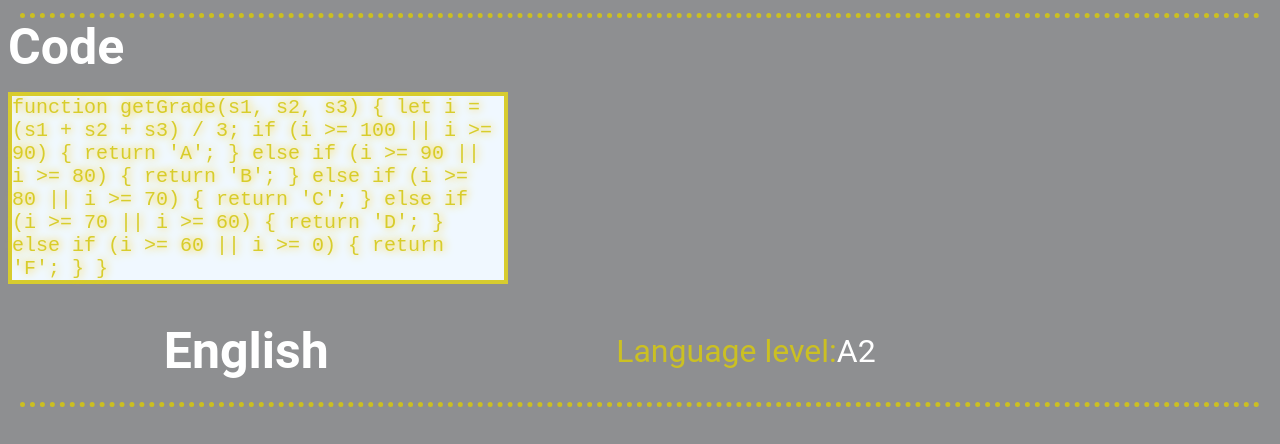
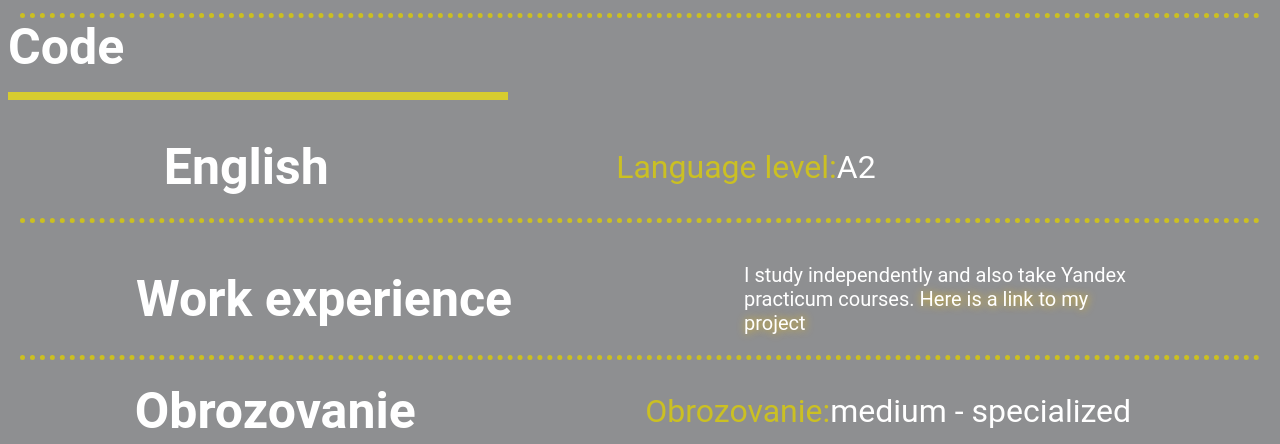
Before and after one commit to andre7061/rsschool-cv, a plain HTML site: page index.html in a window 1280 px wide. Shown: the part 1387-1831 px from the top of the page. Drawn offline with Linux system fonts and the light colour scheme.

Commit message:
feat:updeat file

```diff
--- a/index.html
+++ b/index.html
@@ -47,23 +47,23 @@
         <ul class="contacts__list">
           <li class="contacts__items">
             <img class="contacts__img" src="./assets/img/mesto1png.png" alt="mesto">
-            <span class="contacts__span"> Russia,</span> Nizhniy Novgorod
+            <span class="contacts__span">Russia,</span>Nizhniy Novgorod
           </li>
           <li class="contacts__items">
             <img class="contacts__img" src="./assets/img/email.jpg" alt="mesto">
-            <span class="contacts__span">Email:</span> olgi83@yandex.ru
+            <span class="contacts__span">Email:</span>olgi83@yandex.ru
           </li>
           <li class="contacts__items">
             <img class="contacts__img" src="./assets/img/github.png" alt="mesto">
-            <span class="contacts__span"> Github:</span> andre7061
+            <span class="contacts__span">Github:</span> andre7061
           </li>
           <li class="contacts__items">
             <img class="contacts__img" src="./assets/img/telegram.png" alt="mesto">
-            <span class="contacts__span"> Telegram:</span> @patrio76
+            <span class="contacts__span">Telegram:</span>@patrio76
           </li>
           <li class="contacts__items">
             <img class="contacts__img" src="./assets/img/Discord.jpg" alt="mesto">
-            <span class="contacts__span"> Discord:</span> andre7061#0607
+            <span class="contacts__span">Discord:</span>andre7061#0607
           </li>
         </ul>
       </div>
@@ -83,7 +83,7 @@
         <ul class="skills__list">
           <li class="skills__items">
             <img class="skills__img" src="./assets/img/galka.png" alt="galka">
-            <span class="skills__span">Web-development:</span> Html,CSS3
+            <span class="skills__span">Web-development:</span>Html,CSS3
           </li>
           <li class="skills__items">
             <img class="skills__img" src="./assets/img/galka.png" alt="galka">
@@ -99,20 +99,7 @@
     <section class="code" id="code">
       <h2 class="code__title">Code</h2>
       <p><code class="code__pre">
-              function getGrade(s1, s2, s3) {
-                let i = (s1 + s2 + s3) / 3;
-                if (i &gt;= 100 || i &gt;= 90) {
-                  return 'A';
-                } else if (i &gt;= 90 || i &gt;= 80) {
-                  return 'B';
-                } else if (i &gt;= 80 || i &gt;= 70) {
-                  return 'C';
-                } else if (i &gt;= 70 || i &gt;= 60) {
-                  return 'D';
-                  } else if (i &gt;= 60 || i &gt;= 0) {
-                  return 'F';
-                }
-              }
+
        </code></p>
     </section>
     <section class="english" id="english">
```
